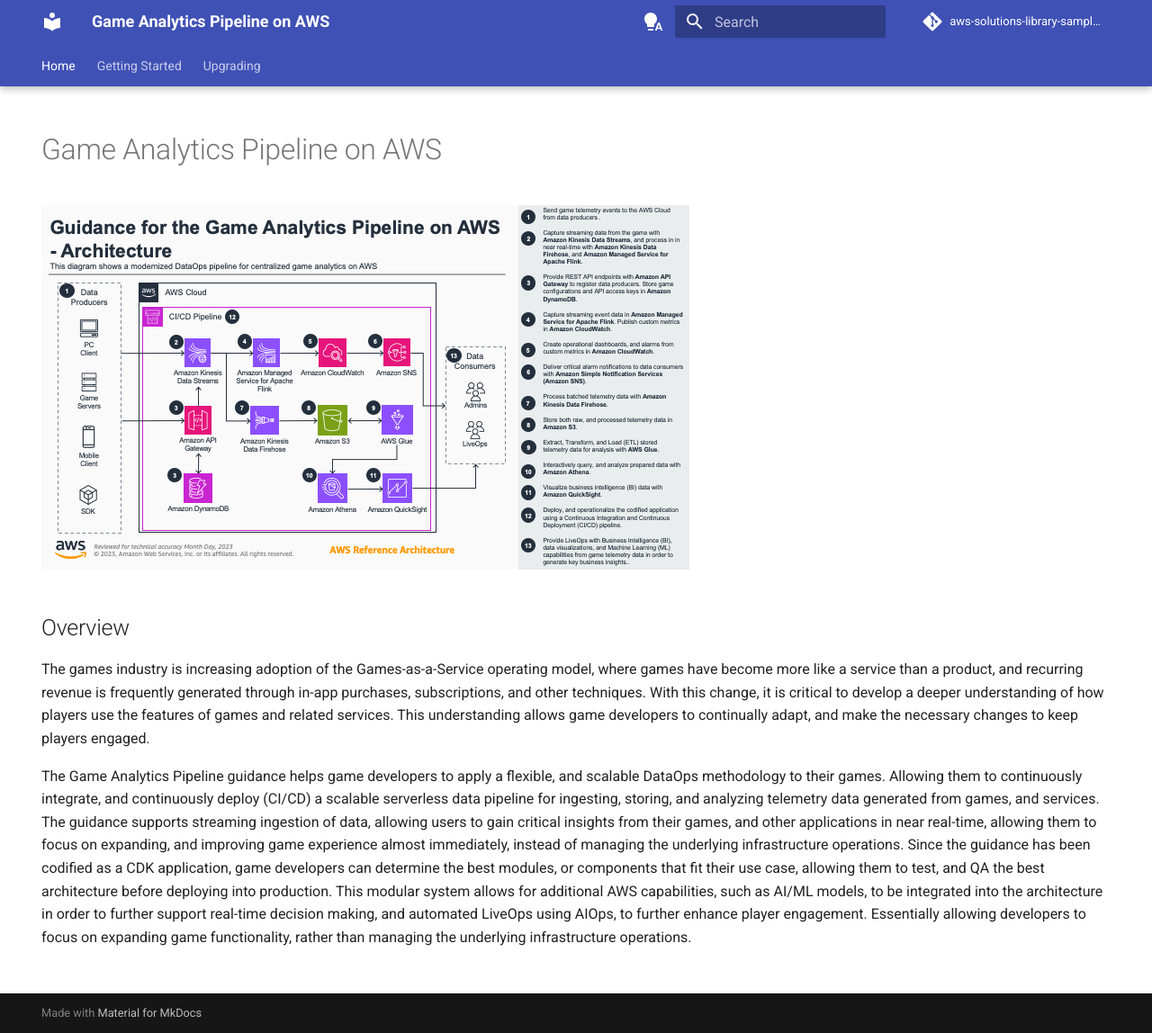
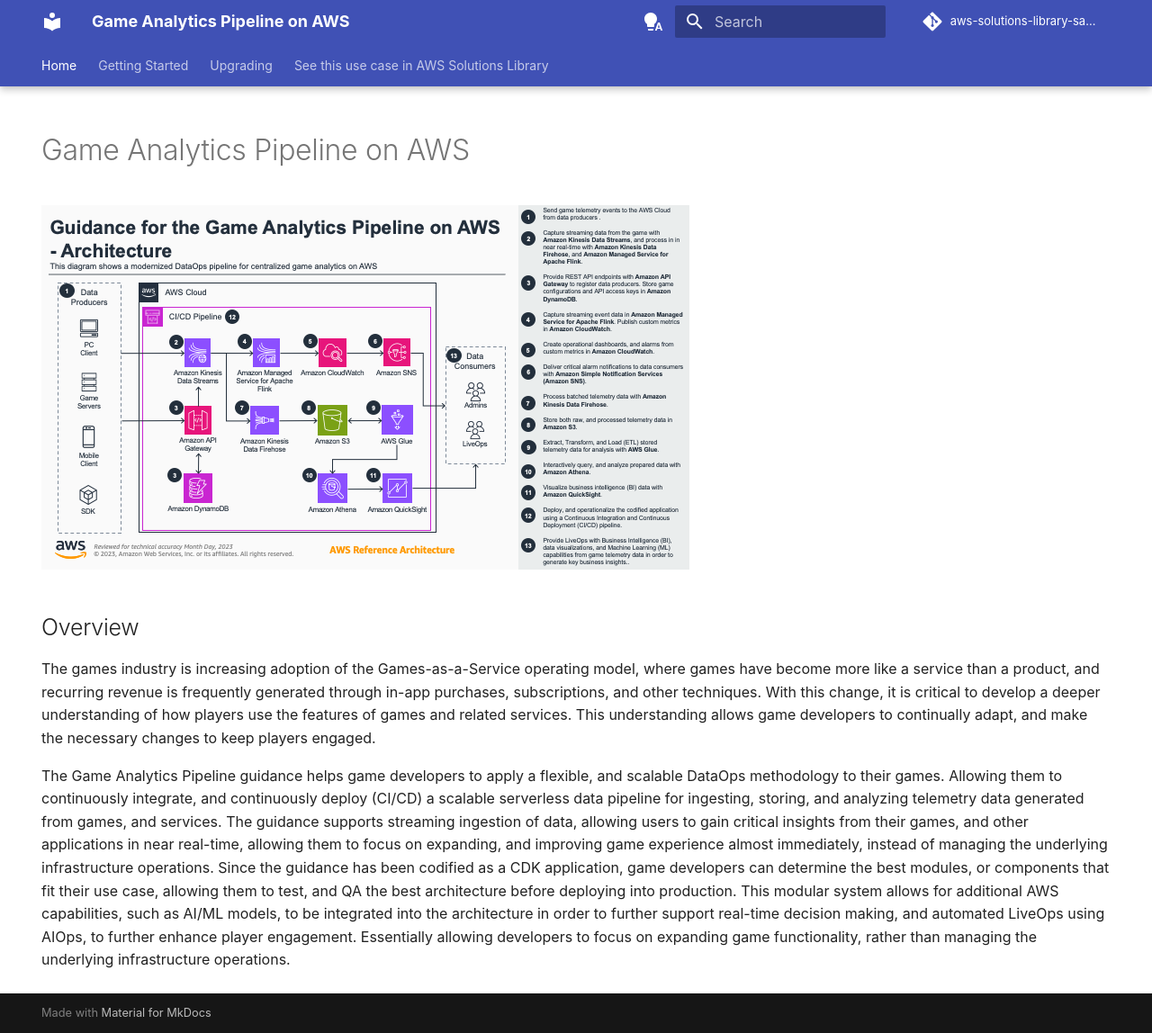
Before and after one commit to NathanCYee/guidance-for-game-analytics-pipeline-on-aws, an MkDocs documentation site: the page built from docs/index.md, in a window 1280 px wide and 1148 px high. Shown: the whole window at 90% size. Built offline with MkDocs 1.6.1 and Material for MkDocs 9.7.7, drawn with Linux system fonts in a browser that asks for light colours; comment, search, counter and statistics services are not loaded.

Commit message:
mkdocs.yml updates

```diff
--- a/mkdocs.yml
+++ b/mkdocs.yml
@@ -1,11 +1,13 @@
 site_name: Game Analytics Pipeline on AWS
-site_description: Game Analytics Pipeline on AWS
+site_description: This Guidance helps game developers deploy a modular, serverless analytics pipeline for ingesting, storing, processing, and visualizing telemetry data from game clients and backend services. It supports real-time and batch analytics use cases. Using AWS Cloud Development Kit, developers can continuously integrate and deploy the pipeline across multiple AWS accounts and Regions. The serverless services offer cost-efficiency and ease of setup. After deployment, teams can ingest data and make informed decisions to enhance their games faster.
 site_author: Amazon Web Services
 repo_url: https://github.com/aws-solutions-library-samples/guidance-for-game-analytics-pipeline-on-aws
 repo_name: aws-solutions-library-samples/guidance-for-game-analytics-pipeline-on-aws
 
 theme:
   name: material
+  favicon: assets/aws.png
+  font: false
   palette:
     # Palette toggle for automatic mode
     - media: "(prefers-color-scheme)"
@@ -32,12 +34,17 @@
     - navigation.tabs
     - navigation.tabs.sticky
     - navigation.expand
+
+extra:
+  homepage: https://aws-solutions-library-samples.github.io/
+
 nav:
   - Home: index.md
   - Getting Started: getting-started.md
   - Upgrading:
-    - Upgrading from Game Analytics Pipeline on AWS Version 1: upgrading/v1-migration.md
-    - Upgrading from Kinesis Data Analytics to Managed Apache Flink: upgrading/flink-migration.md
+      - Upgrading from Game Analytics Pipeline on AWS Version 1: upgrading/v1-migration.md
+      - Upgrading from Kinesis Data Analytics to Managed Apache Flink: upgrading/flink-migration.md
+  - See this use case in AWS Solutions Library: https://aws.amazon.com/solutions/guidance/game-analytics-pipeline-on-aws/
 plugins:
   - search
   - offline
```
